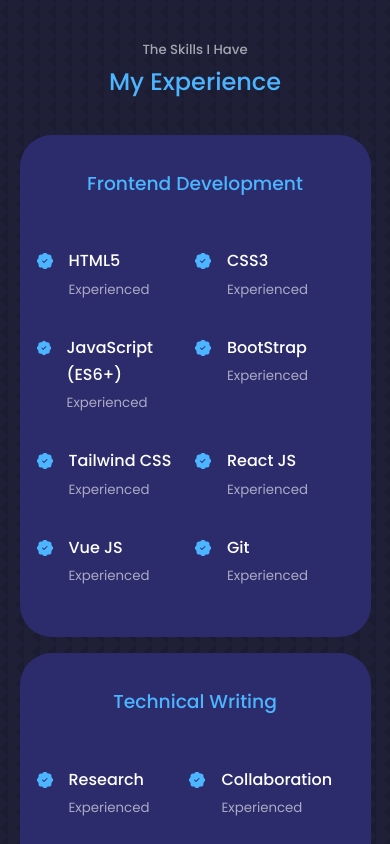
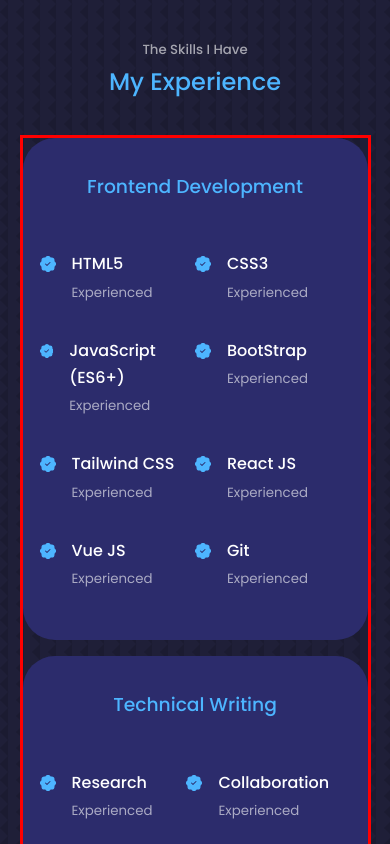
Before and after one commit to yusfate4/my-portfolio-website, a React (Create React App) app: page / in a window 390 px wide. Shown: the part 1820-2664 px from the top of the page. Built offline with nearby package versions, Linux system fonts and the light colour scheme.

Commit message:
modified the experience section

```diff
--- a/src/components/experience/experience.css
+++ b/src/components/experience/experience.css
@@ -44,12 +44,15 @@
 @media screen and (max-width: 1024px) {
   .experience__container {
     grid-template-columns: 1fr;
+    width: 60%;
+    border: 3px solid red;
+
   }
 
   .experience__container > div {
-    width: 80%;
     padding: 2rem;
     margin: 0 auto;
+
   }
 
   .experience__content {
@@ -62,7 +65,6 @@
   .experience__container {
     gap: 1rem;
     align-items: center;
-    /* border: 3px solid red; */
   }
 
   .experience__container > div {
```
